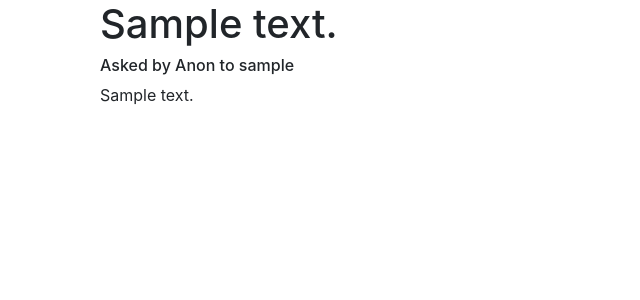
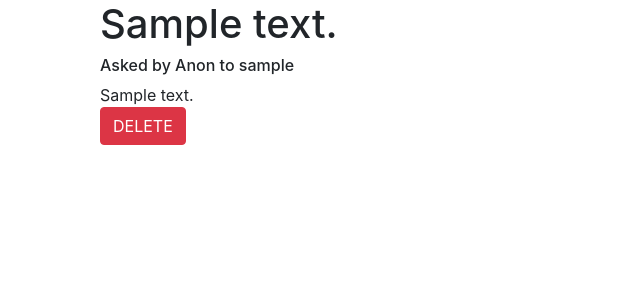
Before and after one commit to andreyvpng/askme, a Django app: page /answer/1 in a window 1280 px wide. Shown: the part 56-356 px from the top of the page, without its empty margins (0-640 px from the left). Run offline with Django 3.2, Linux system fonts and the light colour scheme; a user stored in the database is signed in; tables that the repository leaves empty hold one stand-in row (values such as "Sample post"); some libraries are stand-ins or nearby versions.

Commit message:
updated core/common/display_question.html

```diff
--- a/django/core/templates/core/common/display_question.html
+++ b/django/core/templates/core/common/display_question.html
@@ -14,6 +14,13 @@
 <div class="answer col-sm-12">
   <div class="body">
   {{ question.answer.text }}
+
+   {% if question.asked_to == request.user %}
+    <form method="POST" action="{% url 'core:answer-delete' pk=question.answer.id %}">
+      {% csrf_token %}
+      <input class="btn btn-danger" type="submit" value="DELETE">
+    </form>
+   {% endif %}
   </div>
 </div>
 {% endif %}
```
